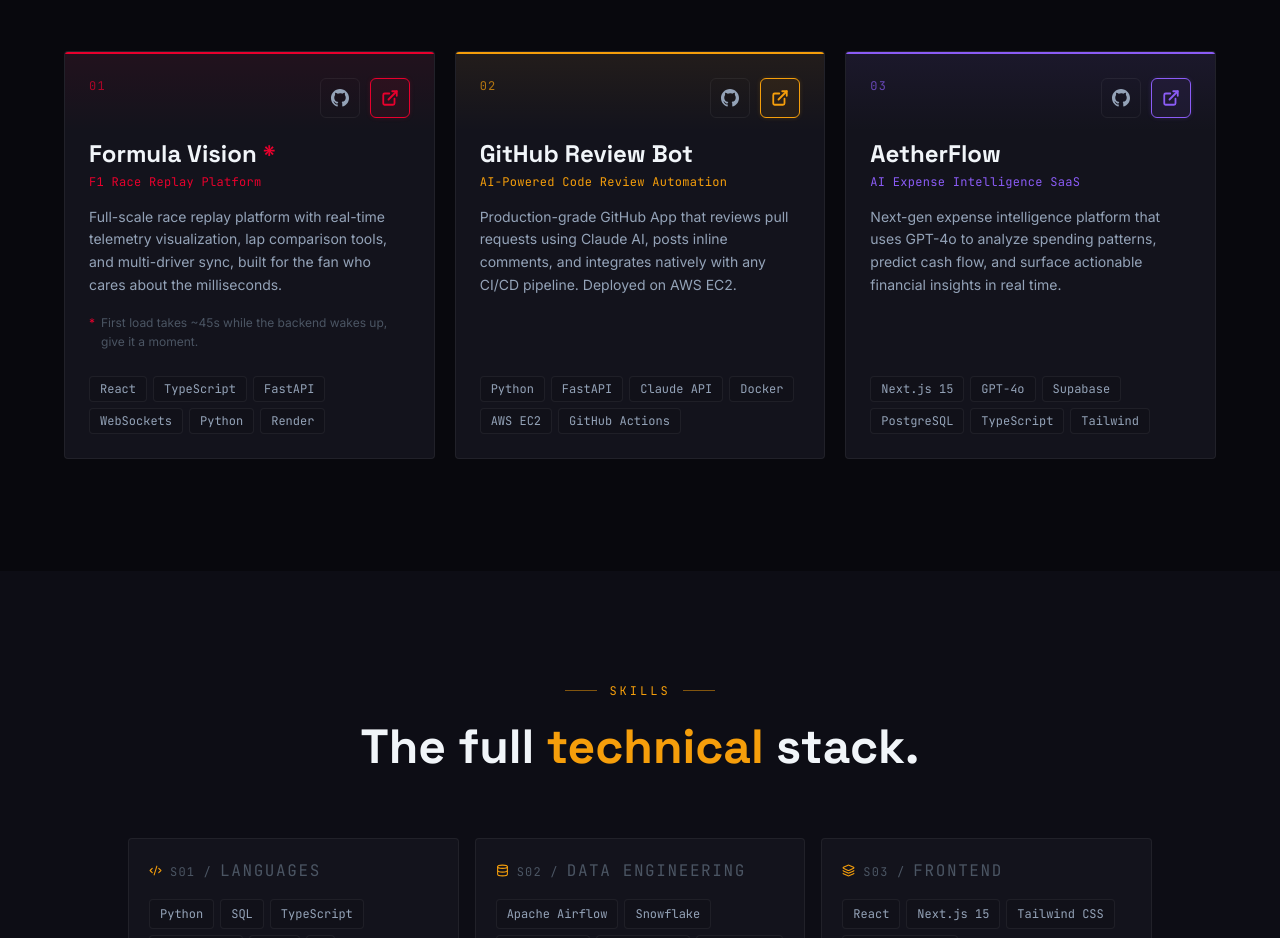
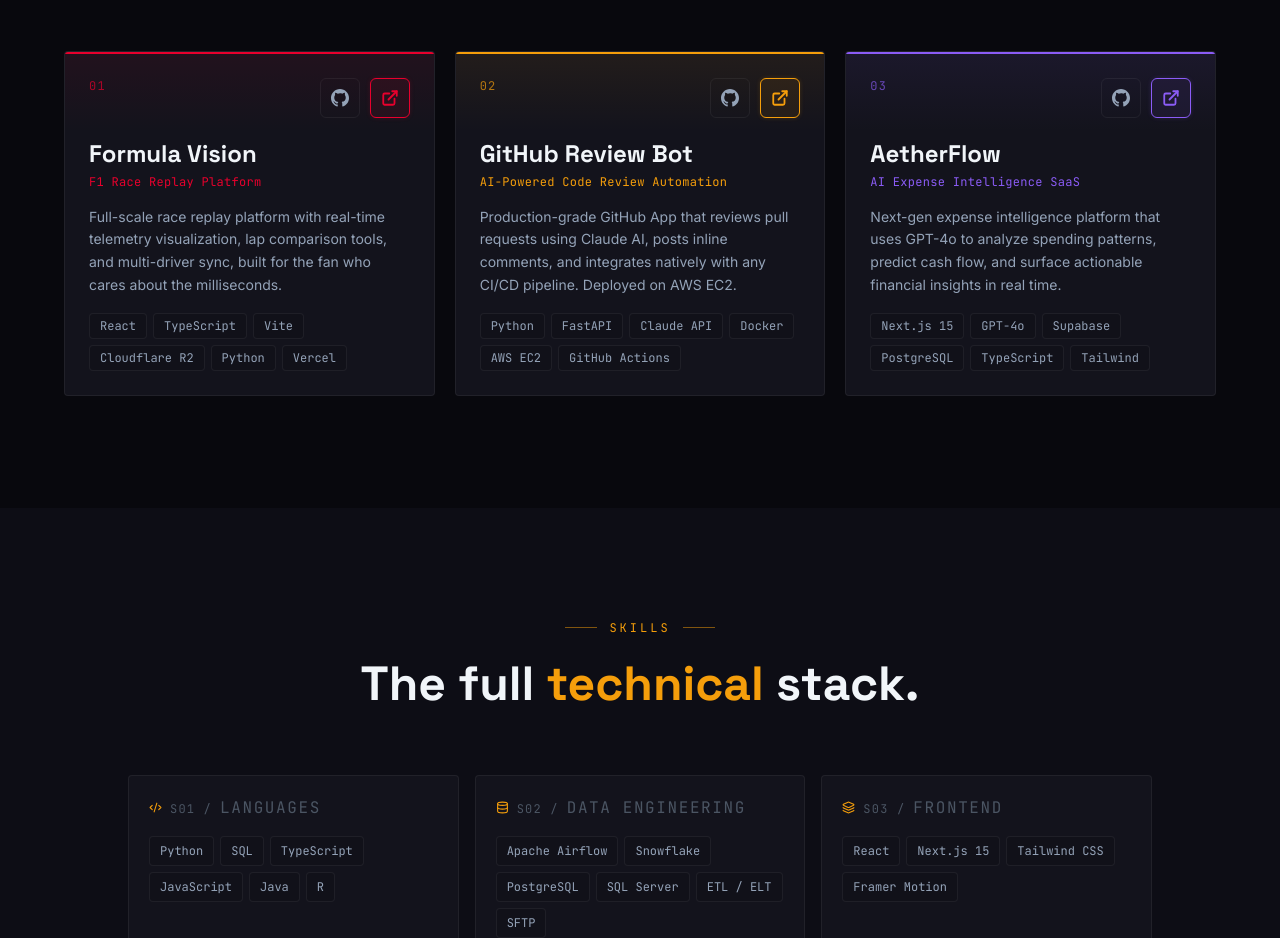
Before and after one commit to pvparekh/portfolio, a React (Vite) app: page / in a window 1280 px wide. Shown: the part 3320-4258 px from the top of the page. Built offline with nearby package versions, Linux system fonts and the light colour scheme.

Commit message:
change formula vision tech used (due to v2 migration) and remove backend wait note

```diff
--- a/src/App.tsx
+++ b/src/App.tsx
@@ -48,17 +48,14 @@
   number: '01',
   name: 'Formula Vision',
   tagline: 'F1 Race Replay Platform',
-    description:
-      'Full-scale race replay platform with real-time telemetry visualization, lap comparison tools, and multi-driver sync, built for the fan who cares about the milliseconds.',
-    tech: ['React', 'TypeScript', 'FastAPI', 'WebSockets', 'Python', 'Render'],
+  description: 'Full-scale race replay platform with real-time telemetry visualization, lap comparison tools, and multi-driver sync, built for the fan who cares about the milliseconds.',
+  tech: ['React', 'TypeScript', 'Vite', 'Cloudflare R2', 'Python', 'Vercel'],
   live: 'https://formulavision.vercel.app' as string | null,
   github: 'https://github.com/pvparekh/F1-Viewer' as string | null,
   accent: '#E8002D',
   accentDim: 'rgba(232,0,45,0.07)',
   glow: 'rgba(232,0,45,0.6)',
-    note: 'First load takes ~45s while the backend wakes up, give it a moment.' as
-      | string
-      | null,
+  note: null, // Note removed since v2 uses static historical delivery
 },
   {
     id: 'github-review-bot',
```
Lines whose indentation alone changed are shown as unchanged.
